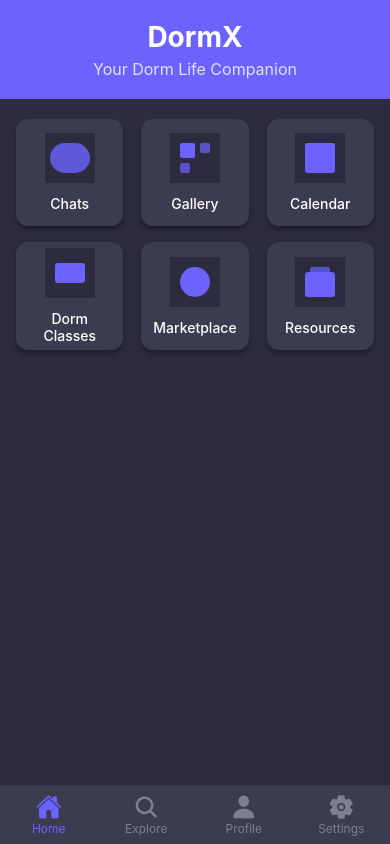
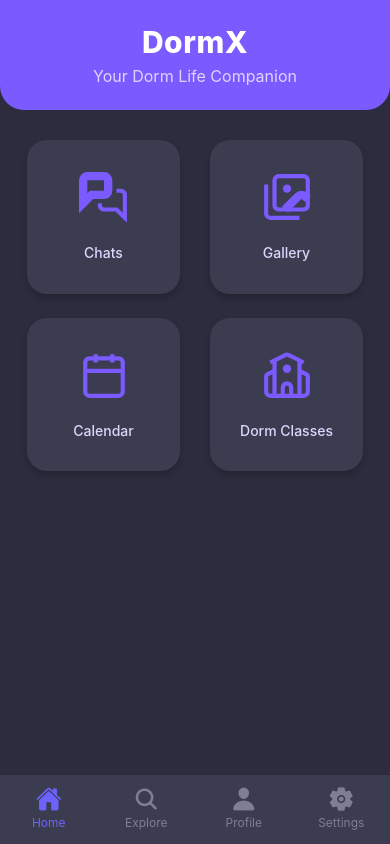
Before and after one commit to oliviabruvik/DormX, a React Native app: screen /HomeScreen in a window 390 px wide. Built offline with nearby package versions, Linux system fonts and the light colour scheme; what @react-native-vector-icons/material-design-icons would draw is missing.

Commit message:
Enhanced Home Screen

```diff
--- a/App.js
+++ b/App.js
@@ -44,7 +44,7 @@ export default function App() {
     <SafeAreaProvider>
       <AuthContext.Provider value={mockAuth}>
         <NavigationContainer>
-          <BottomTabNavigator />
+            <BottomTabNavigator />
         </NavigationContainer>
       </AuthContext.Provider>
     </SafeAreaProvider>
--- a/app.json
+++ b/app.json
@@ -55,8 +55,6 @@
         "projectId": "b88df7bc-2589-413b-8b2c-f3eab6ac6d41"
       }
     },
-    "runtimeVersion": {
-      "policy": "appVersion"
-    }
+    "runtimeVersion": "1.0.0"
   }
 }
--- a/constants/Colors.js
+++ b/constants/Colors.js
@@ -4,7 +4,7 @@ const tintColorDark = "#8F88FF"; // Lighter purple for dark mode
 
 export default {
   // Base colors
-  primary: "#6C63FF", // Deep purple/indigo
+  primary: "#7B5AFF", // Deep purple/indigo
   secondary: "#626988", // Muted slate
   success: "#2BD9A8", // Teal
   info: "#00C9FF", // Bright blue
@@ -29,7 +29,7 @@ export default {
   // Dark mode (even darker)
   dark: {
     text: "#FFFFFF", // White
-    background: "#13131A", // Near black
+    background: "#2D2B46", // Near black
     tint: tintColorDark,
     tabIconDefault: "#7E7E95", // Muted purple-gray
     tabIconSelected: tintColorDark,
--- a/navigation/BottomTabNavigator.js
+++ b/navigation/BottomTabNavigator.js
@@ -30,13 +30,13 @@ export default function BottomTabNavigator() {
           backgroundColor: Colors[theme]?.cardBackground,
           borderTopColor: "rgba(0, 0, 0, 0.3)",
           borderTopWidth: 1,
-          paddingBottom: 5,
+          paddingBottom: 9,
           paddingTop: 5,
-          height: 60,
+          height: 70,
         },
         tabBarLabelStyle: {
           fontSize: 12,
-          marginBottom: 3,
+          marginBottom: 5,
         },
       }}
     >
--- a/package.json
+++ b/package.json
@@ -21,6 +21,7 @@
     "expo-status-bar": "~2.2.3",
     "expo-updates": "~0.28.13",
     "expo-web-browser": "^14.1.6",
+    "lucide-react": "^0.510.0",
     "react": "19.0.0",
     "react-dom": "19.0.0",
     "react-native": "0.79.1",
@@ -29,7 +30,7 @@
     "react-native-reanimated": "~3.17.4",
     "react-native-safe-area-context": "5.4.0",
     "react-native-screens": "~4.10.0",
-    "react-native-svg": "15.11.2",
+    "react-native-svg": "^15.11.2",
     "react-native-vector-icons": "^10.2.0",
     "react-native-web": "^0.20.0"
   },
--- a/screens/HomeScreen.js
+++ b/screens/HomeScreen.js
@@ -1,305 +1,128 @@
-import React, { useRef, useEffect } from "react";
+import React from "react";
 import {
   StyleSheet,
-  TouchableOpacity,
   ScrollView,
-  Animated,
-  Easing,
-  useColorScheme
+  Pressable,
+  useColorScheme,
 } from "react-native";
 import { Text, View } from "../components/Themed";
-import Svg, { Circle, Path, Rect, G } from "react-native-svg";
+import Svg, { Rect, Circle, Path } from "react-native-svg";
 import Colors from "../constants/Colors";
+import { SafeAreaView } from "react-native-safe-area-context";
 
-// Animated Chat Icon Component
-const ChatAnimation = ({ color }) => {
-  const translateY = useRef(new Animated.Value(0)).current;
+const ChatIcon = () => (
+  <Svg width="100%" height="100%" viewBox="0 0 24 24" fill="none" marginBottom={15}>
+    <Path d="M14 9a2 2 0 0 1-2 2H6l-4 4V4a2 2 0 0 1 2-2h8a2 2 0 0 1 2 2z" stroke="#7B5AFF" strokeWidth={4} />
+    <Path d="M18 9h2a2 2 0 0 1 2 2v11l-4-4h-6a2 2 0 0 1-2-2v-1" stroke="#7B5AFF" strokeWidth={2} />
+  </Svg>
+);
 
-  useEffect(() => {
-    Animated.loop(
-      Animated.sequence([
-        Animated.timing(translateY, {
-          toValue: -5,
-          duration: 1000,
-          easing: Easing.out(Easing.sin),
-          useNativeDriver: true,
-        }),
-        Animated.timing(translateY, {
-          toValue: 0,
-          duration: 1000,
-          easing: Easing.in(Easing.sin),
-          useNativeDriver: true,
-        }),
-      ])
-    ).start();
-  }, []);
+const GalleryIcon = () => (
+  <Svg width="100%" height="100%" viewBox="0 0 24 24" fill="none" marginBottom={15}>
+    <Path d="M18 22H4a2 2 0 0 1-2-2V6" stroke="#7B5AFF" strokeWidth={2} />
+    <Path d="m22 13-1.296-1.296a2.41 2.41 0 0 0-3.408 0L11 18" stroke="#7B5AFF" strokeWidth={4} />
+    <Circle cx="12" cy="8" r="2" fill="#7B5AFF" />
+    <Rect width="16" height="16" x="6" y="2" rx="2" stroke="#7B5AFF" strokeWidth={2} />
+  </Svg>
+);
 
-  return (
-    <View style={styles.iconContainer}>
-      <Svg width="50" height="50" viewBox="0 0 50 50" fill="none">
-        {/* Base bubble */}
-        <Rect x="5" y="10" width="40" height="30" rx="15" fill={color} opacity={0.8} />
 
-        {/* Animated bubble */}
-        <Animated.View style={{ transform: [{ translateY }] }}>
-          <Svg width="50" height="50" viewBox="0 0 50 50">
-            <Circle cx="20" cy="25" r="4" fill="#FFFFFF" />
-            <Circle cx="30" cy="25" r="4" fill="#FFFFFF" />
-            <Circle cx="40" cy="25" r="4" fill="#FFFFFF" />
+
+const CalendarIcon = ({ color }) => (
+  // learn:     <svg xmlns="http://www.w3.org/2000/svg" width="24" height="24" viewBox="0 0 24 24" fill="none" stroke="currentColor" stroke-width="2" stroke-linecap="round" stroke-linejoin="round" class="lucide lucide-calendar-days-icon lucide-calendar-days"><path d="M8 2v4"/><path d="M16 2v4"/><rect width="18" height="18" x="3" y="4" rx="2"/><path d="M3 10h18"/><path d="M8 14h.01"/><path d="M12 14h.01"/><path d="M16 14h.01"/><path d="M8 18h.01"/><path d="M12 18h.01"/><path d="M16 18h.01"/></svg>
+  <Svg width="100%" height="100%" viewBox="0 0 24 24" fill="none" marginBottom={15}>
+    <Path d="M8 2v4" stroke={color} strokeWidth={2} />
+    <Path d="M16 2v4" stroke={color} strokeWidth={2} />
+    <Rect width="18" height="18" x="3" y="4" rx="2" stroke={color} strokeWidth={2} />
+    <Path d="M3 10h18" stroke={color} strokeWidth={2} />
+    <Path d="M8 14h.01" stroke={color} strokeWidth={2} />
+    <Path d="M12 14h.01" stroke={color} strokeWidth={2} />
+    <Path d="M16 14h.01" stroke={color} strokeWidth={2} />
+    <Path d="M8 18h.01" stroke={color} strokeWidth={2} />
+    <Path d="M12 18h.01" stroke={color} strokeWidth={2} />
+    <Path d="M16 18h.01" stroke={color} strokeWidth={2} />
   </Svg>
-        </Animated.View>
+);
+
+const ClassesIcon = ({ color }) => (
+  // learn: <svg xmlns="http://www.w3.org/2000/svg" width="24" height="24" viewBox="0 0 24 24" fill="none" stroke="currentColor" stroke-width="2" stroke-linecap="round" stroke-linejoin="round" class="lucide lucide-school-icon lucide-school"><path d="M14 22v-4a2 2 0 1 0-4 0v4"/><path d="m18 10 3.447 1.724a1 1 0 0 1 .553.894V20a2 2 0 0 1-2 2H4a2 2 0 0 1-2-2v-7.382a1 1 0 0 1 .553-.894L6 10"/><path d="M18 5v17"/><path d="m4 6 7.106-3.553a2 2 0 0 1 1.788 0L20 6"/><path d="M6 5v17"/><circle cx="12" cy="9" r="2"/></svg>
+  <Svg width="100%" height="100%" viewBox="0 0 24 24" fill="none" marginBottom={15}>
+    <Path d="M14 22v-4a2 2 0 1 0-4 0v4" stroke={color} strokeWidth={2} />
+    <Path d="m18 10 3.447 1.724a1 1 0 0 1 .553.894V20a2 2 0 0 1-2 2H4a2 2 0 0 1-2-2v-7.382a1 1 0 0 1 .553-.894L6 10" stroke={color} strokeWidth={2} />
+    <Path d="M18 5v17" stroke={color} strokeWidth={2} />
+    <Path d="m4 6 7.106-3.553a2 2 0 0 1 1.788 0L20 6" stroke={color} strokeWidth={2} />
+    <Path d="M6 5v17" stroke={color} strokeWidth={2} />
+    <Circle cx="12" cy="9" r="2" fill={color} />
   </Svg>
-    </View>
 );
-};
 
-// Animated Gallery Icon Component
-const GalleryAnimation = ({ color }) => {
-  const rotate = useRef(new Animated.Value(0)).current;
-
-  useEffect(() => {
-    Animated.loop(
-      Animated.timing(rotate, {
-        toValue: 1,
-        duration: 3000,
-        easing: Easing.linear,
-        useNativeDriver: true,
-      })
-    ).start();
-  }, []);
-
-  const spin = rotate.interpolate({
-    inputRange: [0, 1],
-    outputRange: ['0deg', '360deg']
-  });
-
-  return (
-    <View style={styles.iconContainer}>
-      <Svg width="50" height="50" viewBox="0 0 50 50" fill="none">
-        <Rect x="10" y="10" width="15" height="15" rx="2" fill={color} />
-        <Rect x="30" y="10" width="10" height="10" rx="2" fill={color} opacity={0.7} />
-        <Rect x="10" y="30" width="10" height="10" rx="2" fill={color} opacity={0.7} />
-        <Animated.View style={{ transform: [{ rotate: spin }] }}>
-          <Svg width="50" height="50" viewBox="0 0 50 50">
-            <Rect x="25" y="25" width="15" height="15" rx="2" fill="#FFFFFF" opacity={0.9} />
-          </Svg>
-        </Animated.View>
-      </Svg>
-    </View>
-  );
-};
-
-// Animated Calendar Icon Component
-const CalendarAnimation = ({ color }) => {
-  const scale = useRef(new Animated.Value(1)).current;
-
-  useEffect(() => {
-    Animated.loop(
-      Animated.sequence([
-        Animated.timing(scale, {
-          toValue: 1.1,
-          duration: 1000,
-          easing: Easing.ease,
-          useNativeDriver: true,
-        }),
-        Animated.timing(scale, {
-          toValue: 1,
-          duration: 1000,
-          easing: Easing.ease,
-          useNativeDriver: true,
-        }),
-      ])
-    ).start();
-  }, []);
-
-  return (
-    <View style={styles.iconContainer}>
-      <Svg width="50" height="50" viewBox="0 0 50 50" fill="none">
-        <Rect x="10" y="10" width="30" height="30" rx="3" fill={color} />
-        <Rect x="10" y="10" width="30" height="7" rx="2" fill={color} opacity={0.7} />
-        <Animated.View style={{ transform: [{ scale }] }}>
-          <Svg width="50" height="50" viewBox="0 0 50 50">
-            <Circle cx="25" cy="27" r="5" fill="#FFFFFF" />
-          </Svg>
-        </Animated.View>
-      </Svg>
-    </View>
-  );
-};
-
-// Animated Classes Icon Component
-const ClassesAnimation = ({ color }) => {
-  const translateX = useRef(new Animated.Value(0)).current;
-
-  useEffect(() => {
-    Animated.loop(
-      Animated.sequence([
-        Animated.timing(translateX, {
-          toValue: 5,
-          duration: 1000,
-          easing: Easing.out(Easing.sin),
-          useNativeDriver: true,
-        }),
-        Animated.timing(translateX, {
-          toValue: -5,
-          duration: 1000,
-          easing: Easing.in(Easing.sin),
-          useNativeDriver: true,
-        }),
-        Animated.timing(translateX, {
-          toValue: 0,
-          duration: 1000,
-          easing: Easing.in(Easing.sin),
-          useNativeDriver: true,
-        }),
-      ])
-    ).start();
-  }, []);
-
-  return (
-    <View style={styles.iconContainer}>
-      <Svg width="50" height="50" viewBox="0 0 50 50" fill="none">
-        <Rect x="10" y="15" width="30" height="20" rx="3" fill={color} />
-        <Animated.View style={{ transform: [{ translateX }] }}>
-          <Svg width="50" height="50" viewBox="0 0 50 50">
-            <Rect x="15" y="20" width="20" height="3" rx="1.5" fill="#FFFFFF" />
-            <Rect x="15" y="26" width="20" height="3" rx="1.5" fill="#FFFFFF" />
-          </Svg>
-        </Animated.View>
-      </Svg>
-    </View>
-  );
-};
-
-// Animated Marketplace Icon Component
-const MarketplaceAnimation = ({ color }) => {
-  const opacity = useRef(new Animated.Value(0.5)).current;
-
-  useEffect(() => {
-    Animated.loop(
-      Animated.sequence([
-        Animated.timing(opacity, {
-          toValue: 1,
-          duration: 1000,
-          easing: Easing.ease,
-          useNativeDriver: true,
-        }),
-        Animated.timing(opacity, {
-          toValue: 0.5,
-          duration: 1000,
-          easing: Easing.ease,
-          useNativeDriver: true,
-        }),
-      ])
-    ).start();
-  }, []);
-
-  return (
-    <View style={styles.iconContainer}>
+const MarketplaceIcon = ({ color }) => (
   <Svg width="50" height="50" viewBox="0 0 50 50" fill="none">
     <Rect x="10" y="10" width="30" height="30" rx="15" fill={color} />
-        <Animated.View style={{ opacity }}>
-          <Svg width="50" height="50" viewBox="0 0 50 50">
     <Path d="M20 15L30 25L20 35" stroke="#FFFFFF" strokeWidth="3" strokeLinecap="round" strokeLinejoin="round" />
   </Svg>
-        </Animated.View>
-      </Svg>
-    </View>
 );
-};
 
-// Animated Resources Icon Component
-const ResourcesAnimation = ({ color }) => {
-  const translateY = useRef(new Animated.Value(0)).current;
-
-  useEffect(() => {
-    Animated.loop(
-      Animated.sequence([
-        Animated.timing(translateY, {
-          toValue: -3,
-          duration: 700,
-          easing: Easing.out(Easing.sin),
-          useNativeDriver: true,
-        }),
-        Animated.timing(translateY, {
-          toValue: 0,
-          duration: 700,
-          easing: Easing.in(Easing.sin),
-          useNativeDriver: true,
-        }),
-      ])
-    ).start();
-  }, []);
-
-  return (
-    <View style={styles.iconContainer}>
+const ResourcesIcon = ({ color }) => (
   <Svg width="50" height="50" viewBox="0 0 50 50" fill="none">
     <Rect x="10" y="15" width="30" height="25" rx="3" fill={color} />
     <Rect x="15" y="10" width="20" height="7" rx="2" fill={color} opacity={0.7} />
-        <Animated.View style={{ transform: [{ translateY }] }}>
-          <Svg width="50" height="50" viewBox="0 0 50 50">
     <Rect x="15" y="25" width="20" height="3" rx="1.5" fill="#FFFFFF" />
     <Rect x="15" y="32" width="20" height="3" rx="1.5" fill="#FFFFFF" />
   </Svg>
-        </Animated.View>
-      </Svg>
-    </View>
 );
-};
 
 // Feature grid item component
-const FeatureItem = ({ title, AnimatedIcon, onPress }) => {
+const FeatureItem = ({ title, Icon, onPress }) => {
   const colorScheme = useColorScheme();
-  const theme = colorScheme === 'dark' ? 'dark' : 'light';
+  const theme = colorScheme === "dark" ? "dark" : "light";
 
   return (
-    <TouchableOpacity
-      style={[
+    <Pressable
+      style={({ pressed }) => [
         styles.featureItem,
-        { backgroundColor: Colors[theme].cardBackground }
+        { backgroundColor: Colors[theme].cardBackground },
+        pressed && {
+          transform: [{ scale: 0.97 }],
+          shadowColor: "#A58AFF",
+          shadowOpacity: 0.4,
+          shadowRadius: 8,
+        },
       ]}
       onPress={onPress}
     >
-      <AnimatedIcon color={Colors.primary} />
+      <View style={styles.iconContainer}>
+        <Icon color={Colors.primary} />
+      </View>
       <Text style={styles.featureTitle}>{title}</Text>
-    </TouchableOpacity>
+    </Pressable>
   );
 };
 
 export default function HomeScreen({ navigation }) {
   const colorScheme = useColorScheme();
-  const theme = colorScheme === 'dark' ? 'dark' : 'light';
+  const theme = colorScheme === "dark" ? "dark" : "light";
 
-  // Features data with animated components
   const features = [
-    { id: 1, title: "Chats", AnimatedIcon: ChatAnimation },
-    { id: 2, title: "Gallery", AnimatedIcon: GalleryAnimation },
-    { id: 3, title: "Calendar", AnimatedIcon: CalendarAnimation },
-    { id: 4, title: "Dorm Classes", AnimatedIcon: ClassesAnimation },
-    { id: 5, title: "Marketplace", AnimatedIcon: MarketplaceAnimation },
-    { id: 6, title: "Resources", AnimatedIcon: ResourcesAnimation },
+    { id: 1, title: "Chats", Icon: ChatIcon },
+    { id: 2, title: "Gallery", Icon: GalleryIcon },
+    { id: 3, title: "Calendar", Icon: CalendarIcon },
+    { id: 4, title: "Dorm Classes", Icon: ClassesIcon },
+    // { id: 5, title: "Marketplace", Icon: MarketplaceIcon },
+    // { id: 6, title: "Resources", Icon: ResourcesIcon },
   ];
 
-  // Render grid of features
   const renderFeatures = () => {
     return features.map((feature) => (
       <FeatureItem
         key={feature.id}
         title={feature.title}
-        AnimatedIcon={feature.AnimatedIcon}
+        Icon={feature.Icon}
         onPress={() => {
-          console.log(`Pressed ${feature.title}`);
-          if (feature.title === "Chats") {
-            navigation.navigate('ChannelsScreen')
-          }
-          if (feature.title === "Gallery") {
-            navigation.navigate('GalleryScreen')
-          }
-          if (feature.title === "Dorm Classes") {
-            navigation.navigate('ClassScreen')
-          }
-        }
-      }
+          if (feature.title === "Chats") navigation.navigate("ChannelsScreen");
+          if (feature.title === "Gallery") navigation.navigate("GalleryScreen");
+          if (feature.title === "Dorm Classes") navigation.navigate("ClassScreen");
+        }}
       />
     ));
   };
@@ -317,17 +140,15 @@ export default function HomeScreen({ navigation }) {
   };
 
   return (
-    // put in safe view
-    <View style={[styles.container, { backgroundColor: Colors[theme].background }]}>
+    <SafeAreaView style={[styles.container, { backgroundColor: Colors[theme].background }]}>
       <View style={[styles.header, { backgroundColor: Colors.primary }]}>
         <Text style={styles.title}>DormX</Text>
         <Text style={styles.subtitle}>Your Dorm Life Companion</Text>
       </View>
-
-      <ScrollView>
-        <View style={styles.featuresContainer}>{renderFeatures()}</View>
+      <ScrollView contentContainerStyle={styles.featuresContainer}>
+        {renderFeatures()}
       </ScrollView>
-    </View>
+    </SafeAreaView>
   );
 }
 
@@ -336,67 +157,64 @@ const styles = StyleSheet.create({
     flex: 1,
   },
   header: {
-    padding: 20,
+    padding: 24,
     alignItems: "center",
     marginBottom: 20,
+    borderBottomLeftRadius: 24,
+    borderBottomRightRadius: 24,
+
   },
   title: {
-    fontSize: 28,
-    fontWeight: "bold",
+    fontSize: 30,
+    fontWeight: "800",
     color: "white",
+    letterSpacing: 0.5,
   },
   subtitle: {
     fontSize: 16,
-    color: "rgba(255, 255, 255, 0.8)",
-    marginTop: 5,
+    fontWeight: "400",
+    color: "rgba(255, 255, 255, 0.75)",
+    marginTop: 6,
   },
   featuresContainer: {
     flexDirection: "row",
     flexWrap: "wrap",
-    justifyContent: "space-between",
-    paddingHorizontal: 16,
-    paddingBottom: 20,
+    justifyContent: "space-around",
+    paddingHorizontal: 12,
+    paddingTop: 10,
+    paddingBottom: 40,
+    rowGap: 24, // better vertical spacing
   },
+
   featureItem: {
-    width: "30%",
+    width: "42%",
     aspectRatio: 1,
-    borderRadius: 12,
-    padding: 16,
+    borderRadius: 20,
+    padding: 12,
     alignItems: "center",
     justifyContent: "center",
-    marginBottom: 16,
     shadowColor: "#000",
-    shadowOffset: {
-      width: 0,
-      height: 4,
-    },
-    shadowOpacity: 0.3,
-    shadowRadius: 4.65,
-    elevation: 8,
+    shadowOffset: { width: 0, height: 4 },
+    shadowOpacity: 0.2,
+    shadowRadius: 6,
+    elevation: 6,
+
   },
   featureTitle: {
-    marginTop: 12,
+    marginTop: 10,
+    fontSize: 14,
+    fontWeight: "500",
     textAlign: "center",
-    fontWeight: "500",
-    color: "white",
+    color: "#DCD6FF",
   },
   iconContainer: {
+    marginBottom: 12, // adds visual separation from text
     width: 50,
     height: 50,
     alignItems: "center",
     justifyContent: "center",
+    backgroundColor: "transparent",
   },
-  button: {
-    backgroundColor: '#2196F3',
-    padding: 15,
-    borderRadius: 8,
-    alignItems: 'center',
-    marginVertical: 10,
-    minWidth: 150,
-  },
-  buttonText: {
-    color: 'white',
-    fontWeight: 'bold',
-    fontSize: 16,
-  },
+  // Icon: { size: 440 } // bump up size slightly
+
 });
```
Also changed, not shown: 1 other file (tests, documents, lock files or other folders). Lines whose indentation alone changed are shown as unchanged.
